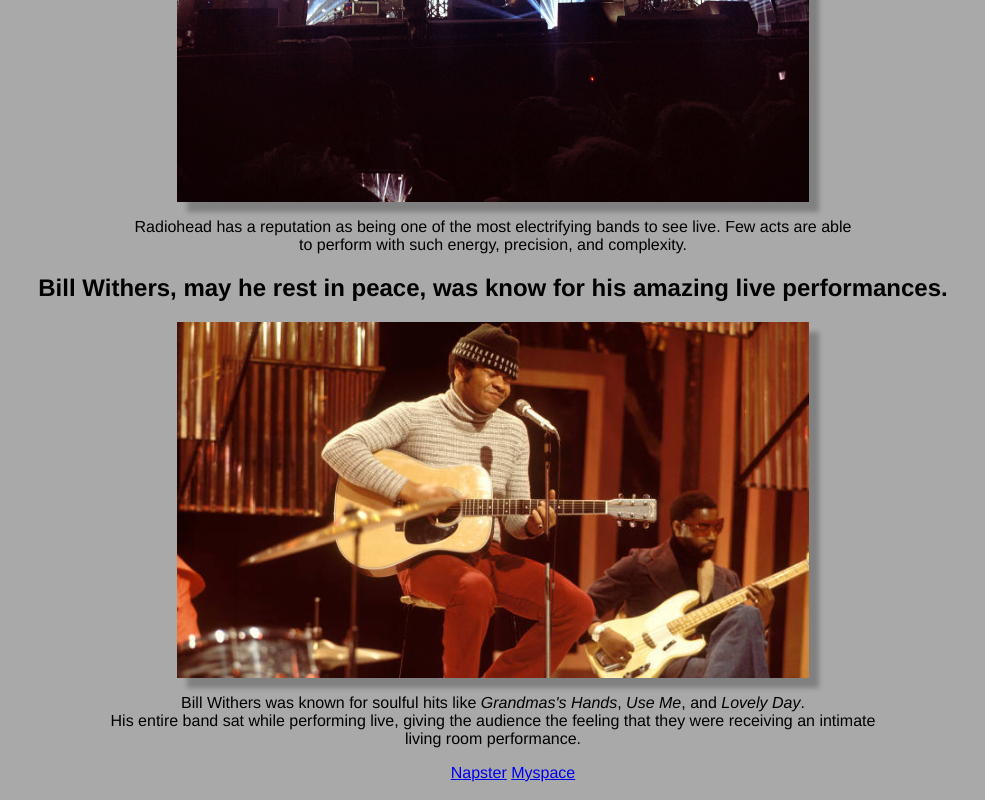
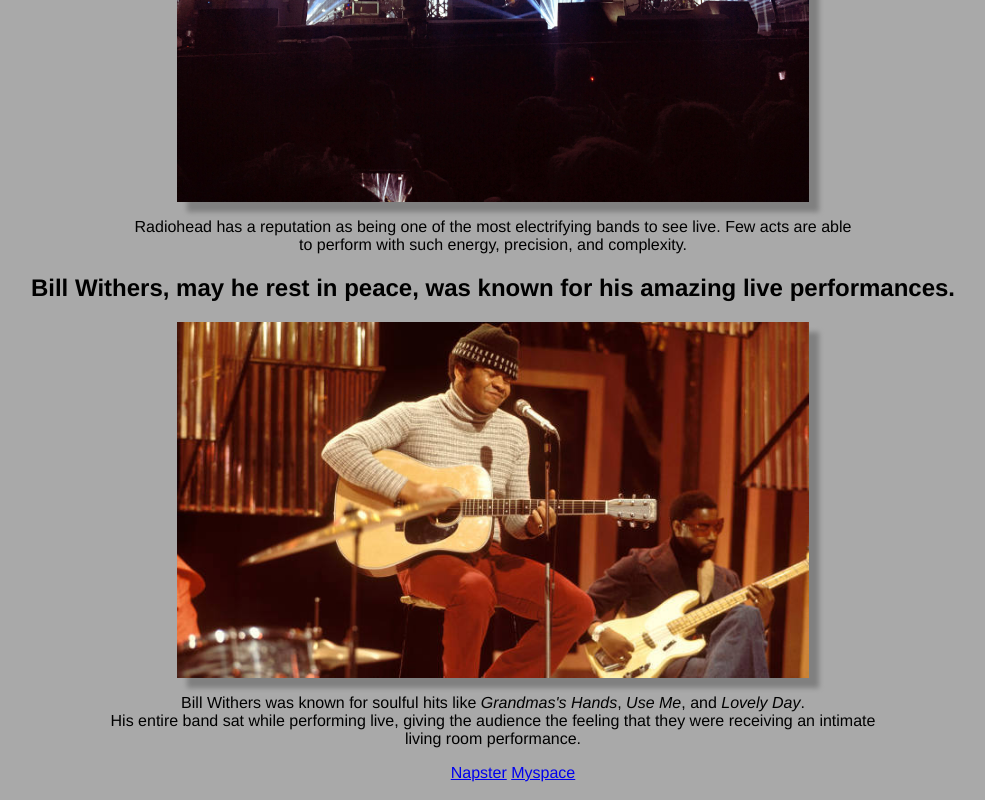
Before and after one commit to SBALDOCK/MusicWorld, a plain HTML site: page index.html in a window 1280 px wide. Shown: the part 1265-2065 px from the top of the page, without its empty margins (147-1132 px from the left). Drawn offline with Linux system fonts and the light colour scheme.

Commit message:
spellingcorrection

```diff
--- a/index.html
+++ b/index.html
@@ -29,7 +29,7 @@
     </section>
 
     <section>
-        <h2>Bill Withers, may he rest in peace, was know for his amazing live performances.</h2>
+        <h2>Bill Withers, may he rest in peace, was known for his amazing live performances.</h2>
             <img src="img/withers.jpg" alt="Bill Withers" class="bill">
             <p>Bill Withers was known for soulful hits like <i>Grandmas's Hands</i>, <i>Use Me</i>, and <i>Lovely Day</i>. <br>
                His entire band sat while performing live, giving the audience the feeling that they were receiving an intimate <br>
```
